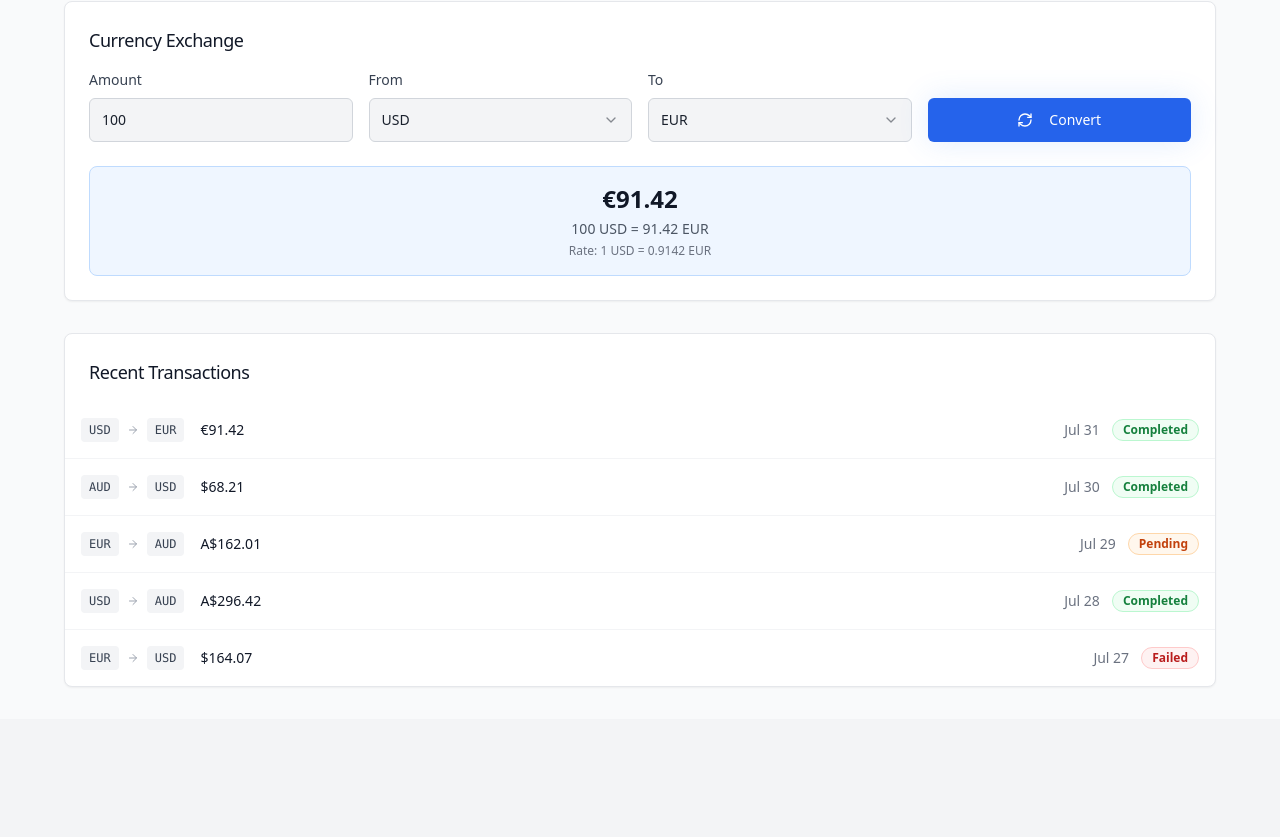
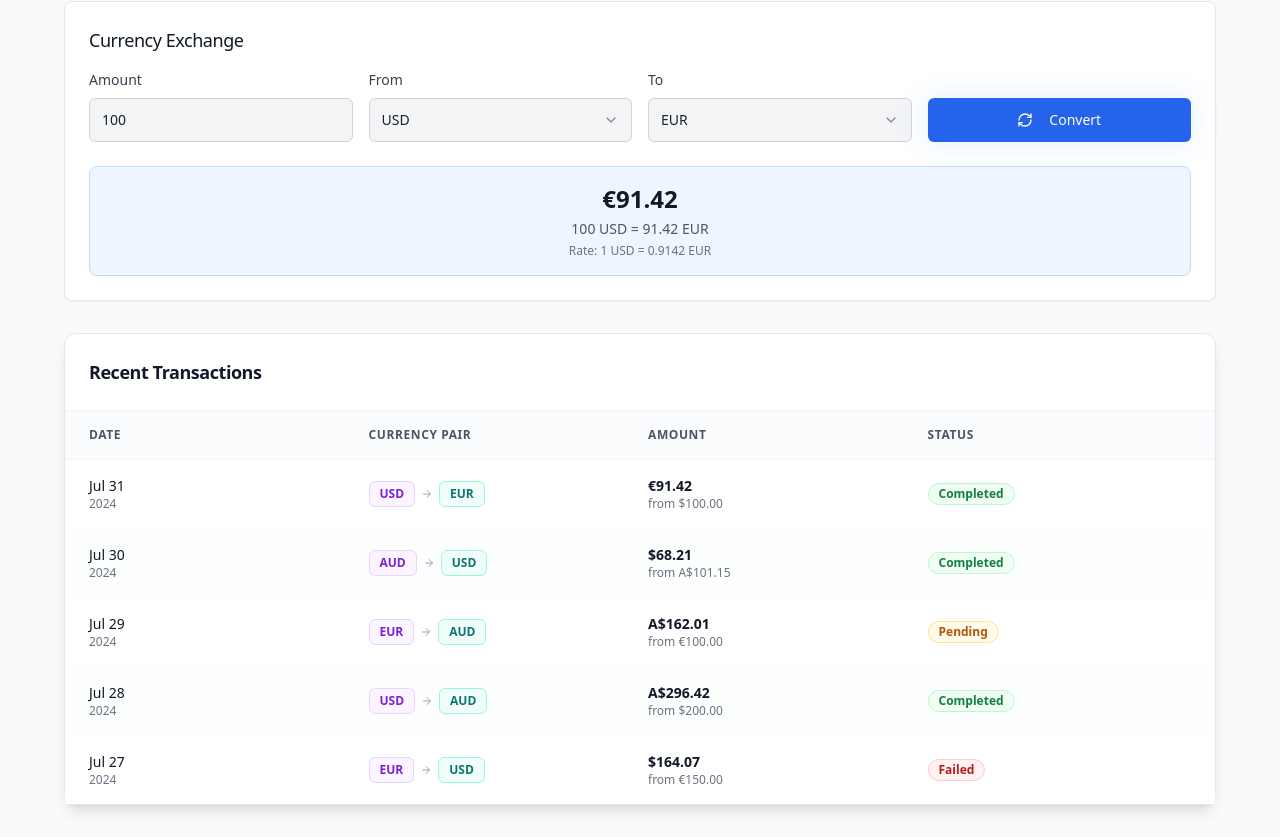
Before and after one commit to cheeroo2020/aiva-glow-wallet, a React (Vite) app: page / in a window 1280 px wide. Shown: the part 494-1331 px from the top of the page. Before the commit the page ends 1213 px from the top, so only its background shows below. Built offline with nearby package versions, Linux system fonts and the light colour scheme.

Commit message:
Refine transaction list UI
Update transaction list to include Date, Currency Pair, Amount, and Status columns. Apply a clean table layout with subtle shadows and pastel highlights for a fintech aesthetic.

```diff
--- a/src/components/WalletDashboard.tsx
+++ b/src/components/WalletDashboard.tsx
@@ -42,11 +42,11 @@ const WalletDashboard = () => {
   const getStatusBadge = (status: string) => {
     switch (status) {
       case 'completed':
-        return <Badge variant="secondary" className="bg-green-50 text-green-700 border-green-200">Completed</Badge>;
+        return <Badge variant="secondary" className="bg-green-50 text-green-700 border-green-200 hover:bg-green-50">Completed</Badge>;
       case 'pending':
-        return <Badge variant="secondary" className="bg-orange-50 text-orange-700 border-orange-200">Pending</Badge>;
+        return <Badge variant="secondary" className="bg-amber-50 text-amber-700 border-amber-200 hover:bg-amber-50">Pending</Badge>;
       case 'failed':
-        return <Badge variant="secondary" className="bg-red-50 text-red-700 border-red-200">Failed</Badge>;
+        return <Badge variant="secondary" className="bg-red-50 text-red-700 border-red-200 hover:bg-red-50">Failed</Badge>;
       default:
         return <Badge variant="secondary">Unknown</Badge>;
     }
@@ -211,33 +211,60 @@ const WalletDashboard = () => {
         </Card>
 
         {/* Transaction History */}
-        <Card className="bg-white border border-gray-200 shadow-sm">
-          <CardHeader className="pb-4">
-            <CardTitle className="text-lg font-medium text-gray-900">Recent Transactions</CardTitle>
+        <Card className="bg-white border border-gray-200 shadow-lg rounded-xl">
+          <CardHeader className="pb-6 border-b border-gray-100">
+            <CardTitle className="text-lg font-semibold text-gray-900">Recent Transactions</CardTitle>
           </CardHeader>
           <CardContent className="p-0">
-            <div className="divide-y divide-gray-100">
-              {transactionHistory.map((tx) => (
-                <div key={tx.id} className="p-4 hover:bg-gray-50 transition-colors">
-                  <div className="flex items-center justify-between">
-                    <div className="flex items-center space-x-4">
-                      <div className="flex items-center space-x-2 text-sm">
-                        <span className="px-2 py-1 bg-gray-100 rounded text-gray-700 font-mono text-xs">
+            {/* Table Header */}
+            <div className="grid grid-cols-12 gap-4 px-6 py-4 bg-slate-50/50 border-b border-gray-100">
+              <div className="col-span-3 text-xs font-semibold text-gray-600 uppercase tracking-wider">Date</div>
+              <div className="col-span-3 text-xs font-semibold text-gray-600 uppercase tracking-wider">Currency Pair</div>
+              <div className="col-span-3 text-xs font-semibold text-gray-600 uppercase tracking-wider">Amount</div>
+              <div className="col-span-3 text-xs font-semibold text-gray-600 uppercase tracking-wider">Status</div>
+            </div>
+
+            {/* Table Rows */}
+            <div className="divide-y divide-gray-50">
+              {transactionHistory.map((tx, index) => (
+                <div
+                  key={tx.id}
+                  className={`grid grid-cols-12 gap-4 px-6 py-4 hover:bg-gradient-to-r hover:from-blue-50/30 hover:to-indigo-50/30 transition-all duration-200 ${
+                    index % 2 === 0 ? 'bg-white' : 'bg-gray-50/30'
+                  }`}
+                >
+                  {/* Date Column */}
+                  <div className="col-span-3 flex flex-col">
+                    <span className="text-sm font-medium text-gray-900">{formatDate(tx.date)}</span>
+                    <span className="text-xs text-gray-500">2024</span>
+                  </div>
+
+                  {/* Currency Pair Column */}
+                  <div className="col-span-3 flex items-center space-x-2">
+                    <div className="flex items-center space-x-1.5">
+                      <span className="px-2.5 py-1 bg-purple-50 text-purple-700 rounded-md text-xs font-semibold border border-purple-200">
                         {tx.from}
                       </span>
                       <ArrowRightIcon className="h-3 w-3 text-gray-400" />
-                        <span className="px-2 py-1 bg-gray-100 rounded text-gray-700 font-mono text-xs">
+                      <span className="px-2.5 py-1 bg-teal-50 text-teal-700 rounded-md text-xs font-semibold border border-teal-200">
                         {tx.to}
                       </span>
                     </div>
-                      <div className="text-sm text-gray-900">
+                  </div>
+
+                  {/* Amount Column */}
+                  <div className="col-span-3 flex flex-col">
+                    <span className="text-sm font-semibold text-gray-900">
                       {getCurrencySymbol(tx.to)}{tx.toAmount}
+                    </span>
+                    <span className="text-xs text-gray-500">
+                      from {getCurrencySymbol(tx.from)}{tx.fromAmount}
+                    </span>
                   </div>
-                    </div>
-                    <div className="flex items-center space-x-3">
-                      <span className="text-sm text-gray-500">{formatDate(tx.date)}</span>
+
+                  {/* Status Column */}
+                  <div className="col-span-3 flex items-center">
                     {getStatusBadge(tx.status)}
-                    </div>
                   </div>
                 </div>
               ))}
```
Lines whose indentation alone changed are shown as unchanged.
